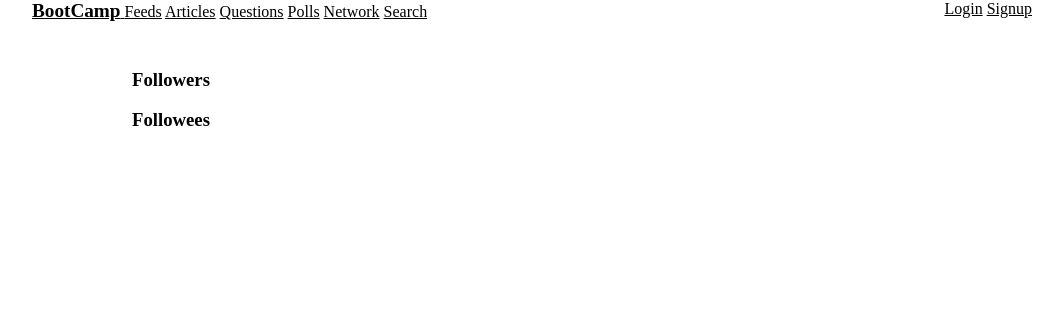
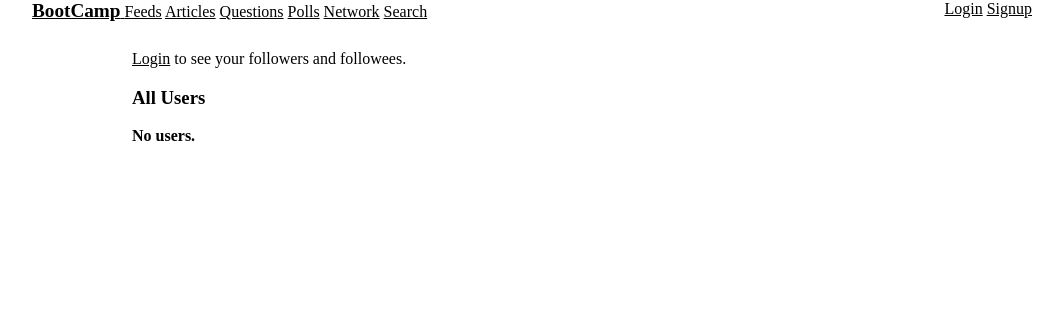
Before and after one commit to shivams906/bootcamp-clone, a Django app: page /users/network/ in a window 1280 px wide. Shown: the top 310 px of the page, without its empty margins (108-1171 px from the left). Run offline with Django 3.2, Linux system fonts and the light colour scheme; some libraries are stand-ins or nearby versions.

Commit message:
listed all users on network page

```diff
--- a/templates/users/network.html
+++ b/templates/users/network.html
@@ -1,6 +1,7 @@
 {% extends 'base.html' %}
 
 {% block main %}
+{% if user.is_authenticated %}
 <h3>Followers</h3>
 <ul id="followers_list">
     {% for follower in request.user.followers.all %}
@@ -13,4 +14,34 @@
     <li><a href="{{ followee.get_absolute_url }}">{{ followee }}</a></li>
     {% endfor %}
 </ul>
+{% else %}
+<a href="{% url 'users:login' %}">Login</a> to see your followers and followees.
+{% endif %}
+<h3>All Users</h3>
+{% if user_list %}
+<ul id="users_list">
+    {% for user in user_list %}
+    <li><a href="{{ user.get_absolute_url }}">{{ user }}</a></li>
+    {% endfor %}
+</ul>
+<div class="pagination">
+    <span class="step-links">
+        {% if page_obj.has_previous %}
+        <a href="?page=1">&laquo; first</a>
+        <a href="?page={{ page_obj.previous_page_number }}">previous</a>
+        {% endif %}
+
+        <span class="current">
+            Page {{ page_obj.number }} of {{ page_obj.paginator.num_pages }}.
+        </span>
+
+        {% if page_obj.has_next %}
+        <a href="?page={{ page_obj.next_page_number }}">next</a>
+        <a href="?page={{ page_obj.paginator.num_pages }}">last &raquo;</a>
+        {% endif %}
+    </span>
+</div>
+{% else %}
+<strong>No users.</strong>
+{% endif %}
 {% endblock %}
--- a/users/views.py
+++ b/users/views.py
@@ -53,9 +53,11 @@ class Unfollow(LoginRequiredMixin, View):
         return redirect(user)
 
 
-class Network(generic.TemplateView):
+class Network(generic.ListView):
     """
     View class for listing folllowers and followees.
     """
 
+    queryset = User.objects.all()
     template_name = "users/network.html"
+    paginate_by = 10
```
